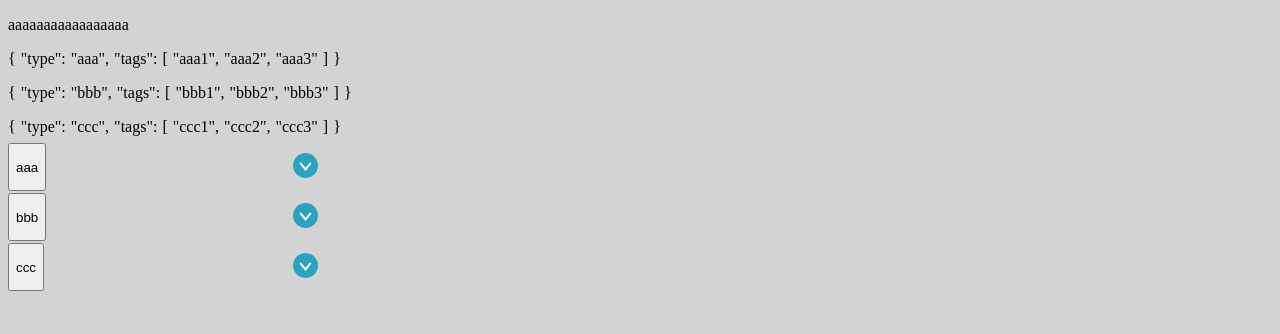
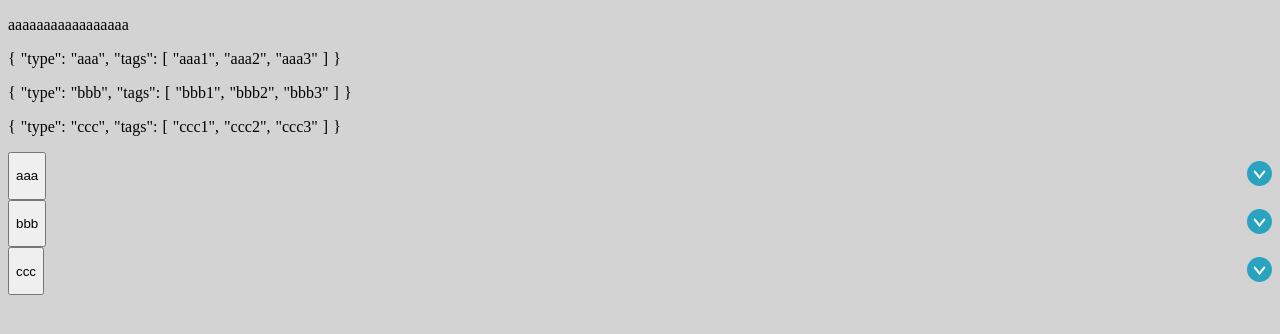
Before and after one commit to Hisamatsu811/developed_components, a Nuxt app: page / in a window 1280 px wide. Shown: the top 334 px of the page. Built offline with nearby package versions, Linux system fonts and the light colour scheme.

Commit message:
コメントの追加

```diff
--- a/components/AccordionMenu.vue
+++ b/components/AccordionMenu.vue
@@ -37,13 +37,14 @@ export default Vue.extend({
 
 <style lang="scss" scoped>
 .accordion {
-  width: 310px;
-  height: auto;
-  margin-bottom: 20px;
+  // cssは呼び出し元で設定
+  // width: 310px;
+  // height: auto;
+  // margin-bottom: 20px;
   list-style: none;
   &-title {
-    width: 100%;
-    height: 30px;
+  //   width: 100%;
+  //   height: 30px;
     display: flex;
     justify-content: space-between;
     align-items: center;
```
